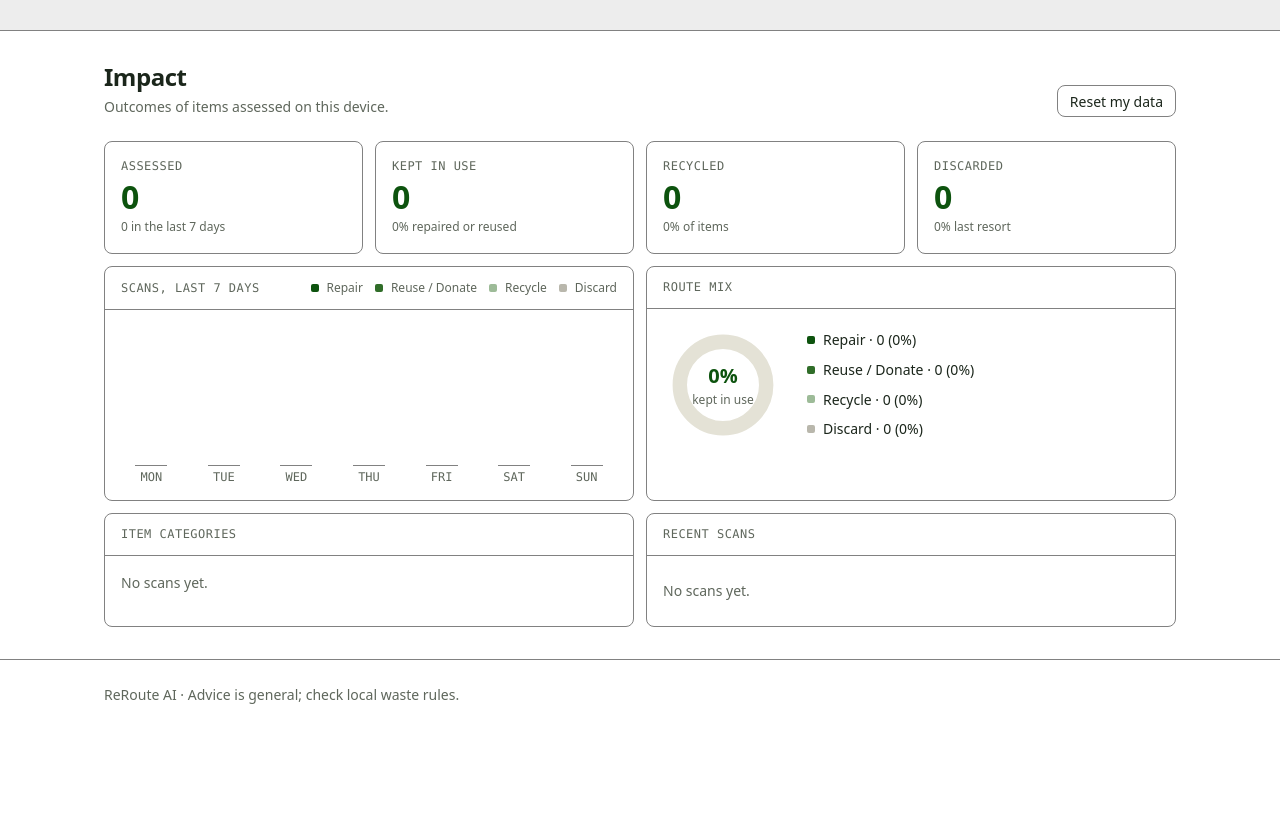
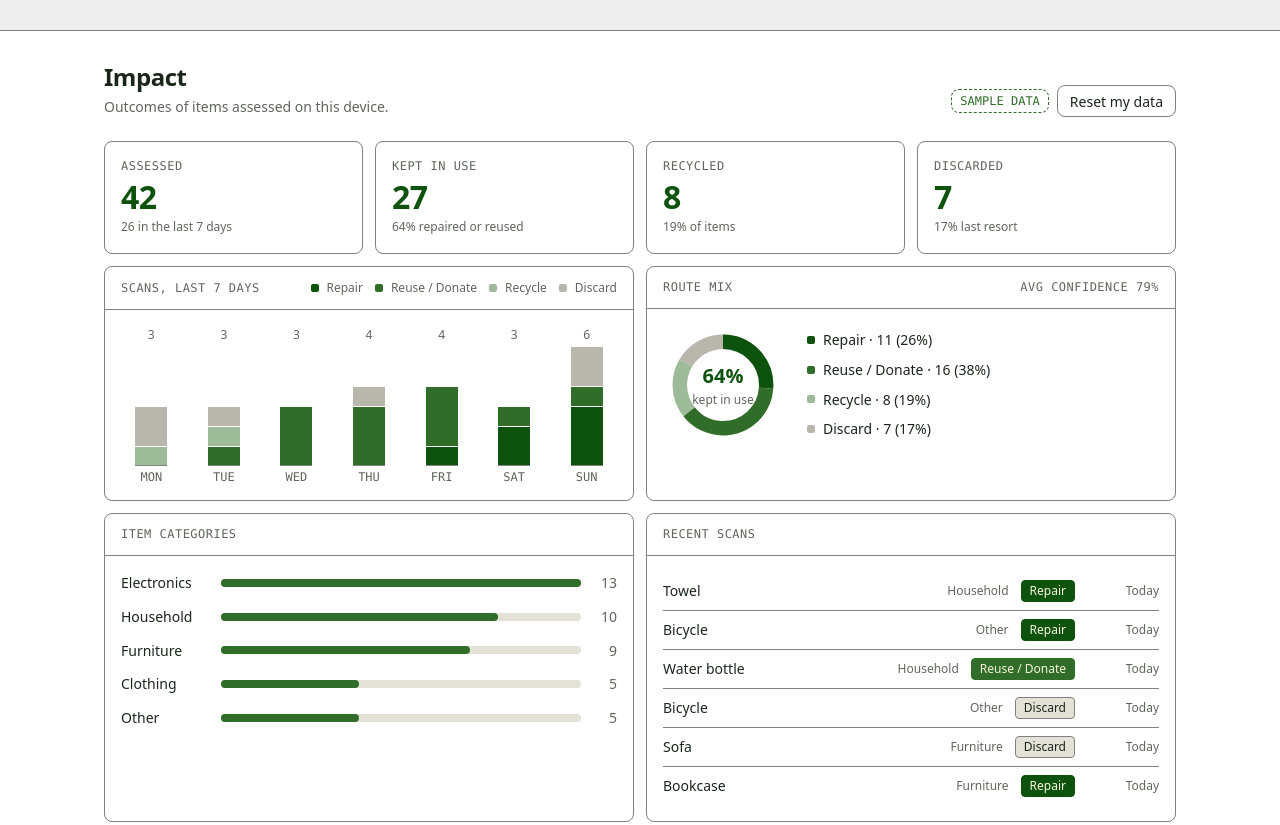
Before and after one commit to tanu1shree/reroute-ai, a plain HTML site: page frontend/index.html in a window 1280 px wide. Shown: the part 1297-2122 px from the top of the page. Before the commit the page ends 2027 px from the top, so only its background shows below. Drawn offline with Linux system fonts and the light colour scheme; no server answers.

Commit message:
Add script tag for mock-data.js (temporary)

```diff
--- a/frontend/index.html
+++ b/frontend/index.html
@@ -202,6 +202,7 @@
   </main>
 
   <footer class="footer"><div class="container">ReRoute AI · Advice is general; check local waste rules.</div></footer>
+  <script src="mock-data.js"></script>
   <script src="app.js"></script>
 </body>
 </html>
```
